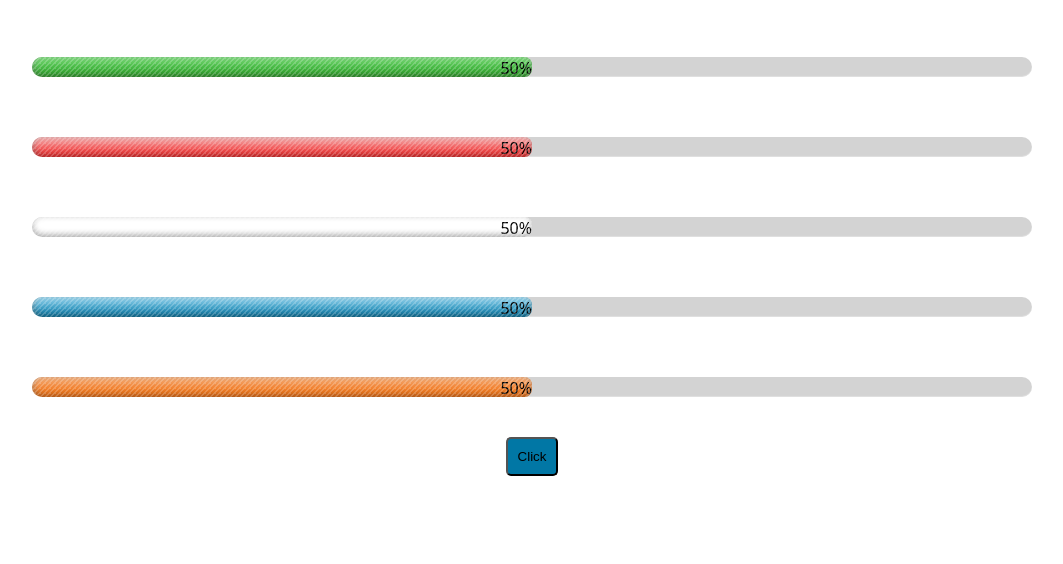
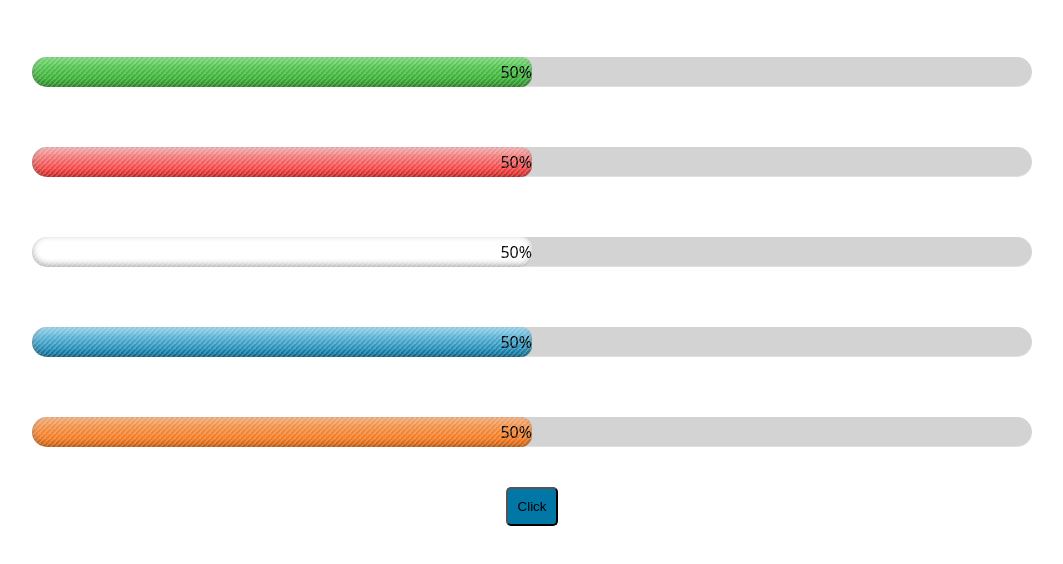
Before and after one commit to zubairriaz/progress-bar, a plain HTML site: page index.html in a window 1280 px wide. Shown: the part 140-704 px from the top of the page, without its empty margins (108-1171 px from the left). Drawn offline with Linux system fonts and the light colour scheme.

Commit message:
Update style.css

```diff
--- a/style.css
+++ b/style.css
@@ -1,7 +1,8 @@
 .meter {
     box-sizing: content-box;
-    height: 20px; /* Can be anything */
+    height: 30px; /* Can be anything */
     position: relative;
+    line-height: 30px;
     margin: 60px 0 20px 0; /* Just for demo spacing */
     background: lightgray;
     border-radius: 25px;
```
